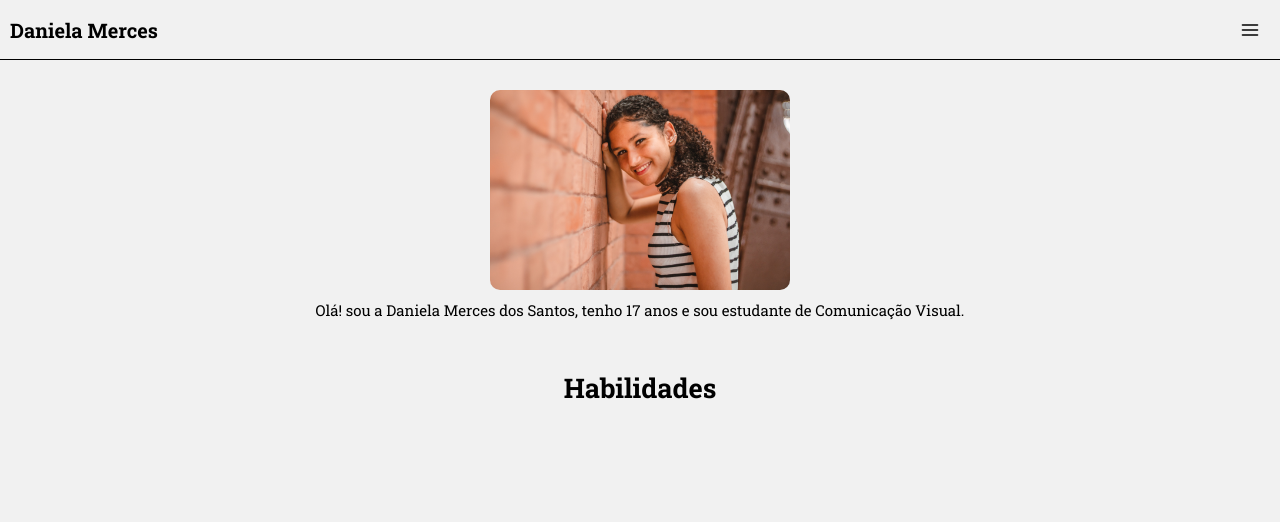
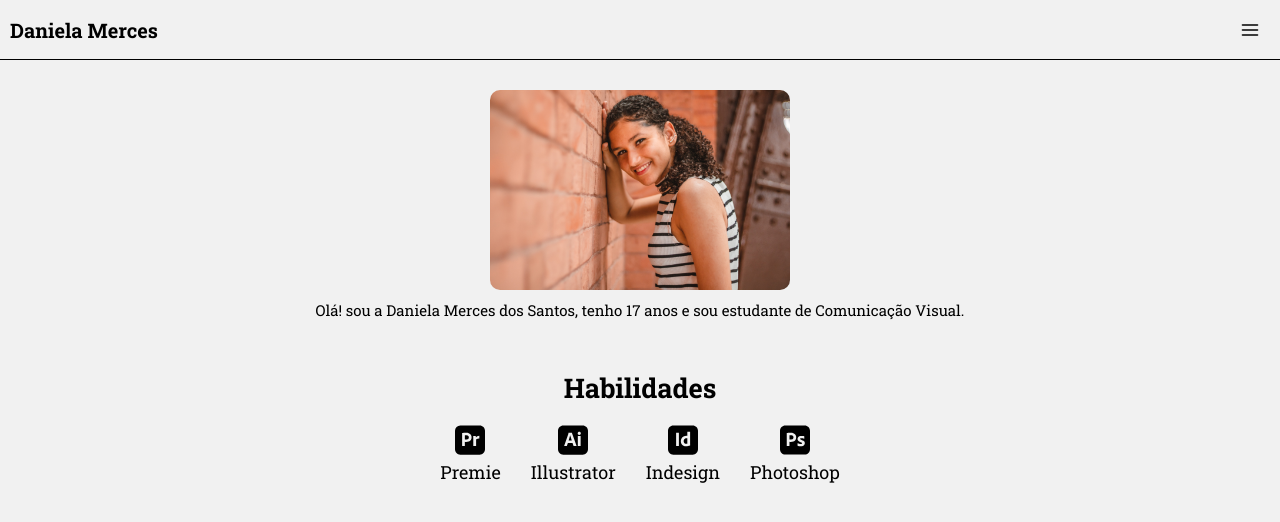
Before and after one commit to Dev-JoaoVictor/portifolio-daniela, a React (Vite) app: page / in a window 1280 px wide. Shown: the top 522 px of the page. Built offline with nearby package versions, Linux system fonts and the light colour scheme.

Commit message:
Adicionando as skills

```diff
--- a/src/Components/Section/index.jsx
+++ b/src/Components/Section/index.jsx
@@ -1,9 +1,10 @@
 import { Container } from "./styles";
 
-export function Section({title}) {
+export function Section({title, children}) {
   return (
     <Container>
       <h2>{title}</h2>
+      {children}
     </Container>
   )
 }
--- a/src/pages/Home/index.jsx
+++ b/src/pages/Home/index.jsx
@@ -1,7 +1,20 @@
 import Perfil from "../../assets/perfil.jpg";
-import { Container, About } from "./styles";
+import {
+  SiAdobepremierepro,
+  SiAdobeillustrator,
+  SiAdobeindesign,
+  SiAdobephotoshop,
+} from "react-icons/si";
+import { Container, About, Skills } from "./styles";
 import { Header } from "../../Components/Header";
 import { Section } from "../../components/Section";
+
+const skills = [
+  { name: "Premie", icon: SiAdobepremierepro },
+  { name: "Illustrator", icon: SiAdobeillustrator },
+  { name: "Indesign", icon: SiAdobeindesign },
+  { name: "Photoshop", icon: SiAdobephotoshop },
+];
 
 export function Home() {
   return (
@@ -16,7 +29,14 @@ export function Home() {
           </p>
         </About>
         <Section title="Habilidades">
-
+          <Skills>
+            {skills.map((skill, index) => (
+              <li key={index}>
+                <skill.icon />
+                <span>{skill.name}</span>
+              </li>
+            ))}
+          </Skills>
         </Section>
       </main>
     </Container>
--- a/src/pages/Home/styles.js
+++ b/src/pages/Home/styles.js
@@ -28,3 +28,24 @@ export const About = styled.div`
     font-size: 1.5rem;
   }
 `;
+
+export const Skills = styled.ul`
+  display: flex;
+  gap: 3rem;
+  flex-wrap: wrap;
+  justify-content: center;
+
+  margin-top: 2rem;
+  list-style: none;
+
+  > li {
+    display: flex;
+    gap: 0.5rem;
+    flex-direction: column;
+    align-items: center;
+
+    > svg {
+      font-size: 3rem;
+    }
+  }
+`;
```
